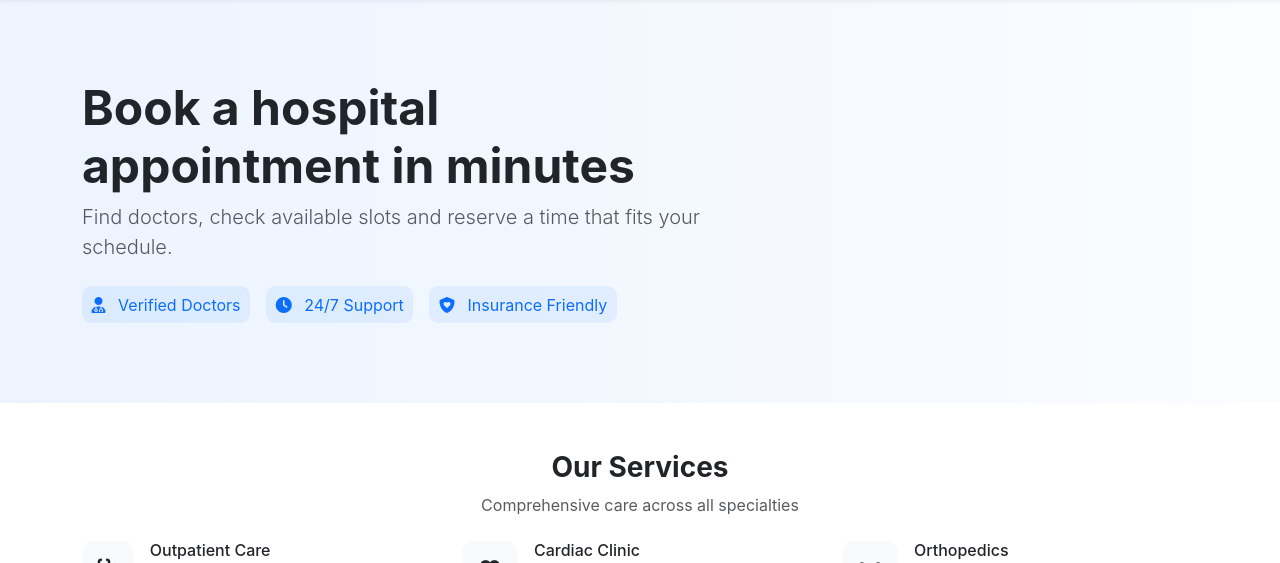
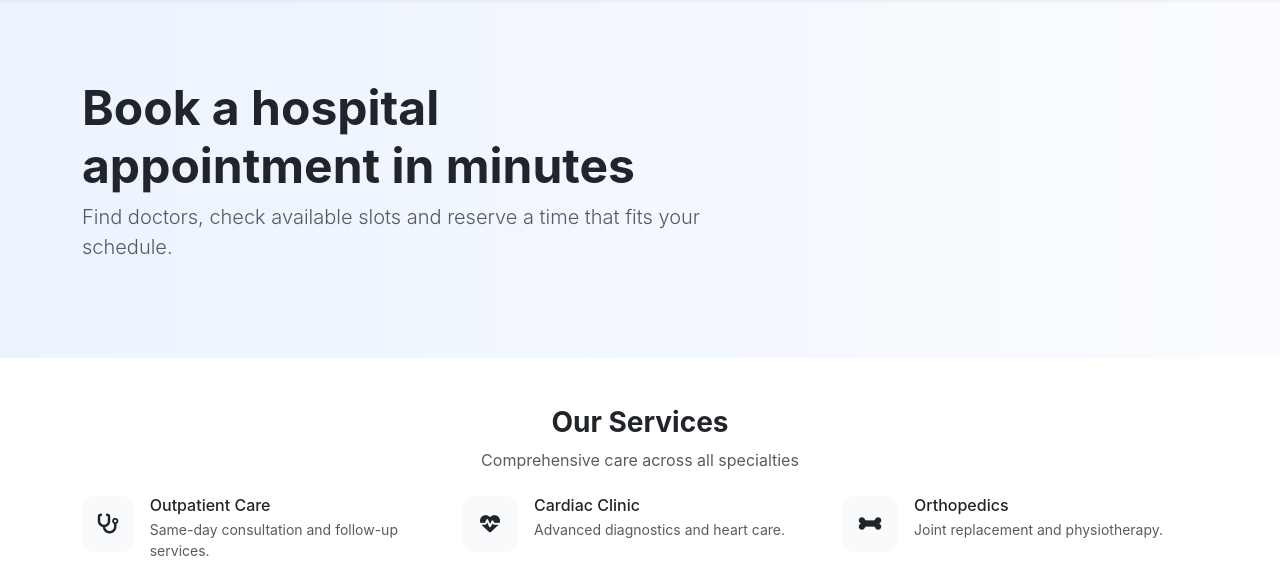
Before and after one commit to adithyaaneesh/hospital_appointment_system, a Django app: page /home in a window 1280 px wide. Shown: the part 87-650 px from the top of the page. Run offline with Django 5.2, Linux system fonts and the light colour scheme.

Commit message:
minor changes

```diff
--- a/hospital_appointment_app/templates/index.html
+++ b/hospital_appointment_app/templates/index.html
@@ -83,12 +83,6 @@
       <div class="col-lg-7">
         <h1 class="display-5 fw-bold">Book a hospital appointment in minutes</h1>
         <p class="lead text-muted">Find doctors, check available slots and reserve a time that fits your schedule.</p>
-        <div class="mt-4">
-          <div class="d-flex gap-3 flex-wrap">
-            <div class="badge-service"><i class="fa-solid fa-user-doctor me-2"></i> Verified Doctors</div>
-            <div class="badge-service"><i class="fa-solid fa-clock me-2"></i> 24/7 Support</div>
-            <div class="badge-service"><i class="fa-solid fa-shield-heart me-2"></i> Insurance Friendly</div>
-          </div>
         </div>
     </div>
   </div>
--- a/hospital_appointment_app/views.py
+++ b/hospital_appointment_app/views.py
@@ -69,12 +69,14 @@ def book_appointment(request):
             return render(request, 'book_appointment.html', {'doctors': doctors})
 
         Appointment.objects.create(
+            user=request.user,
             patient_name=request.POST.get('patient_name'),
             doctor=doctor,
             date=request.POST.get('date'),
             time_slot=request.POST.get('time_slot'),
             status='Pending',
         )
+
         messages.success(request, f'Appointment booked successfully with Dr. {doctor.name}!')
         return redirect('book_appointment')
 
@@ -83,7 +85,7 @@ def book_appointment(request):
 @login_required
 def appointment_history(request):
     doctors = Doctor.objects.all()
-    appointments = Appointment.objects.filter(patient_name=request.user.username).order_by('-created_at')
+    appointments = Appointment.objects.filter(user=request.user).order_by('-created_at')
 
     return render(request, 'appointment_history.html', {
         'doctors': doctors,
```
Also changed, not shown: hospital_appointment_app/models.py (+8 -4 lines), db.sqlite3, hospital_appointment_app/migrations/0006_appointment_user_alter_appointment_doctor_and_more.py (added).
